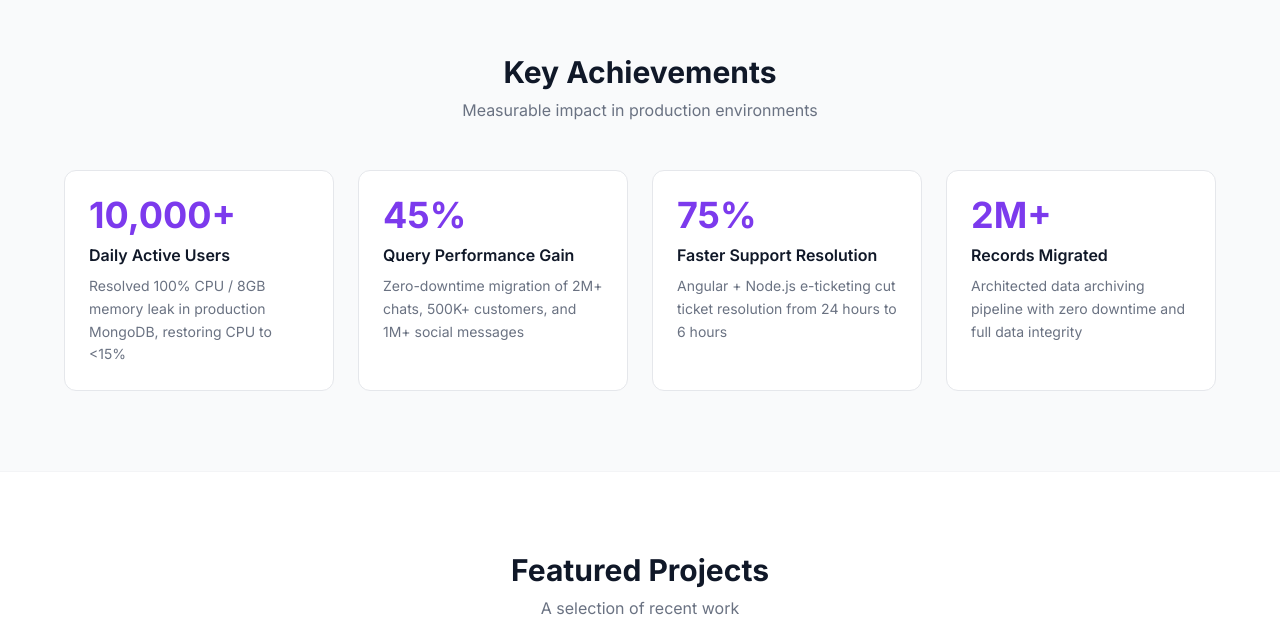
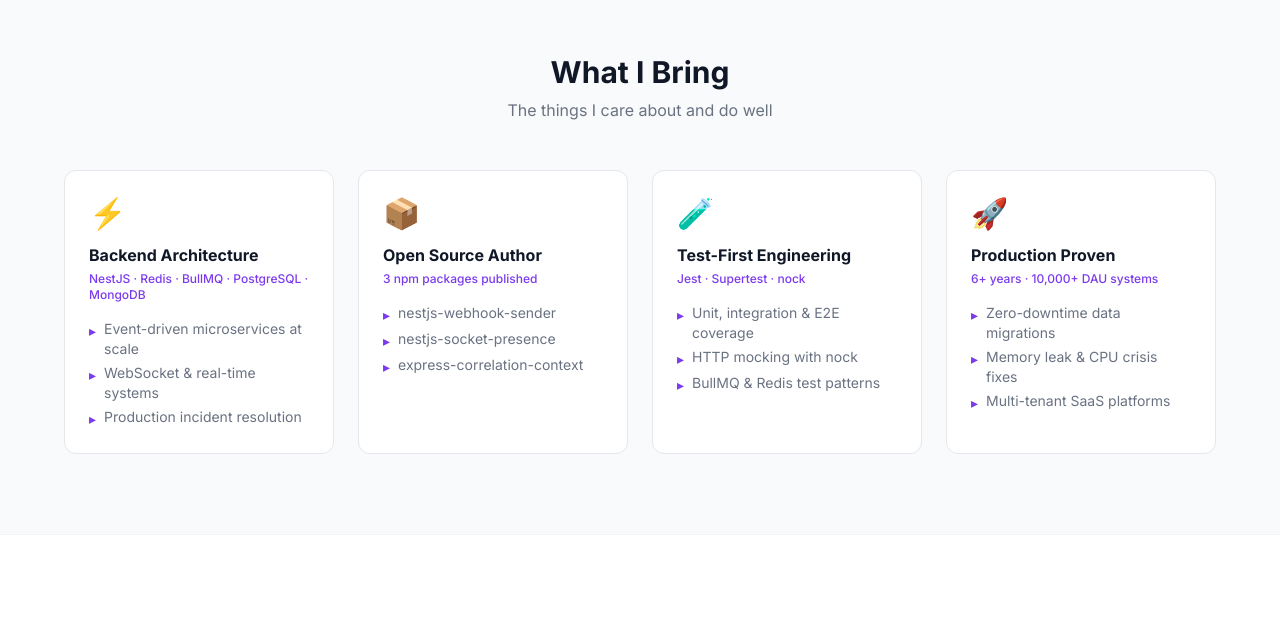
Before and after one commit to SaifuddinTipu/portfolio-website, a Next.js app: page /portfolio-website/ in a window 1280 px wide. Shown: the part 827-1446 px from the top of the page. Built offline with nearby package versions, Linux system fonts and the light colour scheme.

Commit message:
feat: replace key achievements with 'What I Bring' strengths section

```diff
--- a/components/Achievements.tsx
+++ b/components/Achievements.tsx
@@ -1,7 +1,7 @@
 "use client";
 
 import { motion } from "framer-motion";
-import { achievements } from "@/data/resume";
+import { strengths } from "@/data/resume";
 
 export default function Achievements() {
   return (
@@ -14,22 +14,32 @@
           transition={{ duration: 0.5 }}
           className="text-center mb-12"
         >
-          <h2 className="text-3xl font-bold text-gray-900 mb-2">Key Achievements</h2>
-          <p className="text-gray-500">Measurable impact in production environments</p>
+          <h2 className="text-3xl font-bold text-gray-900 mb-2">What I Bring</h2>
+          <p className="text-gray-500">The things I care about and do well</p>
         </motion.div>
         <div className="grid grid-cols-1 sm:grid-cols-2 lg:grid-cols-4 gap-6">
-          {achievements.map((item, i) => (
+          {strengths.map((item, i) => (
             <motion.div
-              key={item.metric}
+              key={item.title}
               initial={{ opacity: 0, y: 20 }}
               whileInView={{ opacity: 1, y: 0 }}
               viewport={{ once: true }}
               transition={{ duration: 0.5, delay: i * 0.1 }}
-              className="bg-white border border-gray-200 rounded-xl p-6 hover:border-[#7c3aed] hover:shadow-lg hover:shadow-violet-100 transition-all"
+              className="bg-white border border-gray-200 rounded-xl p-6 hover:border-[#7c3aed] hover:shadow-lg hover:shadow-violet-100 transition-all flex flex-col gap-3"
             >
-              <p className="text-4xl font-bold text-[#7c3aed] mb-2">{item.metric}</p>
-              <p className="text-gray-900 font-semibold mb-2">{item.label}</p>
-              <p className="text-gray-500 text-sm leading-relaxed">{item.description}</p>
+              <span className="text-3xl">{item.icon}</span>
+              <div>
+                <p className="text-gray-900 font-bold text-base mb-1">{item.title}</p>
+                <p className="text-[#7c3aed] text-xs font-medium">{item.summary}</p>
+              </div>
+              <ul className="space-y-1 mt-1">
+                {item.bullets.map((b) => (
+                  <li key={b} className="flex gap-2 text-gray-500 text-sm">
+                    <span className="text-[#7c3aed] mt-0.5 flex-shrink-0">▸</span>
+                    {b}
+                  </li>
+                ))}
+              </ul>
             </motion.div>
           ))}
         </div>
--- a/data/resume.ts
+++ b/data/resume.ts
@@ -12,26 +12,46 @@
     "Results-driven Senior Software Developer with 6+ years of hands-on experience building and stabilizing enterprise-grade platforms under production pressure. Proven expertise resolving critical incidents—including 100% CPU crashes, memory leaks, and race conditions—across Node.js microservices serving 10,000+ concurrent users. Deep proficiency in MongoDB performance optimization, real-time WebSocket systems, and multi-platform API integrations. Combines strong technical ownership with business-focused delivery, consistently translating complex requirements into scalable, high-availability production systems.",
 };
 
-export const achievements = [
+export const strengths = [
   {
-    metric: "10,000+",
-    label: "Daily Active Users",
-    description: "Resolved 100% CPU / 8GB memory leak in production MongoDB, restoring CPU to <15%",
+    icon: "⚡",
+    title: "Backend Architecture",
+    summary: "NestJS · Redis · BullMQ · PostgreSQL · MongoDB",
+    bullets: [
+      "Event-driven microservices at scale",
+      "WebSocket & real-time systems",
+      "Production incident resolution",
+    ],
   },
   {
-    metric: "45%",
-    label: "Query Performance Gain",
-    description: "Zero-downtime migration of 2M+ chats, 500K+ customers, and 1M+ social messages",
+    icon: "📦",
+    title: "Open Source Author",
+    summary: "3 npm packages published",
+    bullets: [
+      "nestjs-webhook-sender",
+      "nestjs-socket-presence",
+      "express-correlation-context",
+    ],
   },
   {
-    metric: "75%",
-    label: "Faster Support Resolution",
-    description: "Angular + Node.js e-ticketing cut ticket resolution from 24 hours to 6 hours",
+    icon: "🧪",
+    title: "Test-First Engineering",
+    summary: "Jest · Supertest · nock",
+    bullets: [
+      "Unit, integration & E2E coverage",
+      "HTTP mocking with nock",
+      "BullMQ & Redis test patterns",
+    ],
   },
   {
-    metric: "2M+",
-    label: "Records Migrated",
-    description: "Architected data archiving pipeline with zero downtime and full data integrity",
+    icon: "🚀",
+    title: "Production Proven",
+    summary: "6+ years · 10,000+ DAU systems",
+    bullets: [
+      "Zero-downtime data migrations",
+      "Memory leak & CPU crisis fixes",
+      "Multi-tenant SaaS platforms",
+    ],
   },
 ];
 
```
